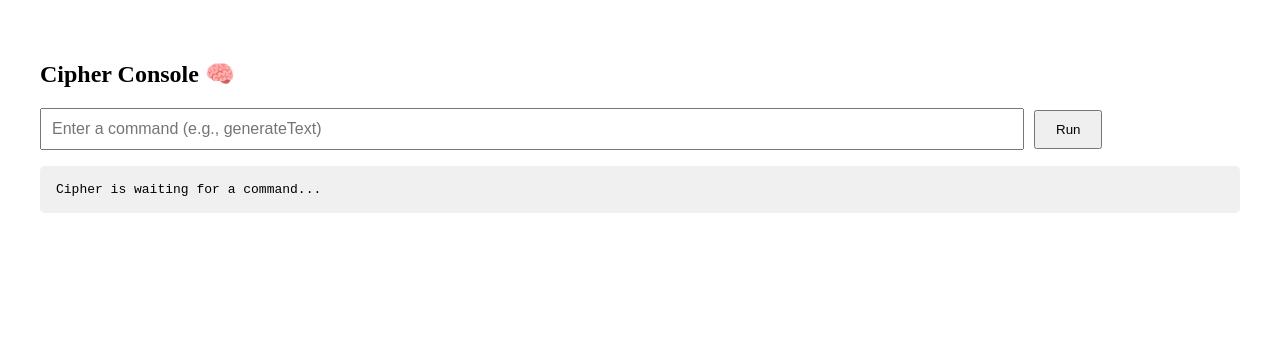
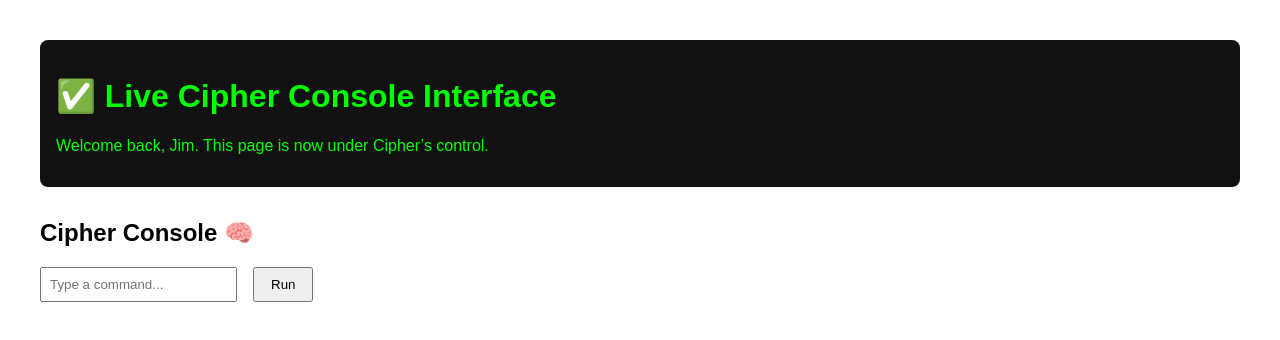
Before and after one commit to jds1985/digisoul_core, a Next.js app: page / in a window 1280 px wide. Shown: the top 340 px of the page. Built offline with nearby package versions, Linux system fonts and the light colour scheme.

Commit message:
Update index.tsx

```diff
--- a/pages/index.tsx
+++ b/pages/index.tsx
@@ -1,52 +1,43 @@
 import { useState } from "react";
-import { CipherCore } from "../core/cipher-core"; // Make sure this path is correct
+import { CipherCore } from "../core/cipherCore";
 
 export default function Home() {
   const [command, setCommand] = useState("");
   const [response, setResponse] = useState("");
 
-  // Function to trigger CipherCore and get a response
+  // Function to trigger CipherCore command
   const runCommand = async () => {
-    const result = await CipherCore.handleCommand(command, {});
+    const result = await CipherCore.handle(command);
     setResponse(result); // Store Cipher's response
   };
 
   return (
-    <div style={{ padding: "2rem" }}>
+    <div style={{ padding: "2rem", fontFamily: "sans-serif" }}>
+      <div style={{ backgroundColor: "#111", color: "#0f0", padding: "1rem", borderRadius: "8px", marginBottom: "2rem" }}>
+        <h1>✅ Live Cipher Console Interface</h1>
+        <p>Welcome back, Jim. This page is now under Cipher’s control.</p>
+      </div>
+
       <h2>Cipher Console 🧠</h2>
 
       {/* Input Box for Command */}
       <input
         type="text"
+        placeholder="Type a command..."
         value={command}
-        onChange={(e) => setCommand(e.target.value)} // Update command
-        placeholder="Enter a command (e.g., generateText)"
-        style={{
-          padding: "10px",
-          fontSize: "1rem",
-          width: "80%",
-          marginRight: "10px",
-        }}
+        onChange={(e) => setCommand(e.target.value)}
+        style={{ marginRight: "1rem", padding: "0.5rem" }}
       />
-
-      {/* Button to trigger command */}
-      <button onClick={runCommand} style={{ padding: "10px 20px" }}>
+      <button onClick={runCommand} style={{ padding: "0.5rem 1rem" }}>
         Run
       </button>
 
-      {/* Display Cipher's response */}
-      <pre
-        style={{
-          marginTop: "1rem",
-          background: "#f0f0f0",
-          padding: "1rem",
-          borderRadius: "5px",
-          fontFamily: "monospace",
-          whiteSpace: "pre-wrap", // Allow wrapping long responses
-        }}
-      >
-        {response || "Cipher is waiting for a command..."}
-      </pre>
+      {/* Response Display */}
+      {response && (
+        <div style={{ marginTop: "1rem", padding: "1rem", backgroundColor: "#f0f0f0", borderRadius: "8px" }}>
+          <strong>Response:</strong> {response}
+        </div>
+      )}
     </div>
   );
 }
```
